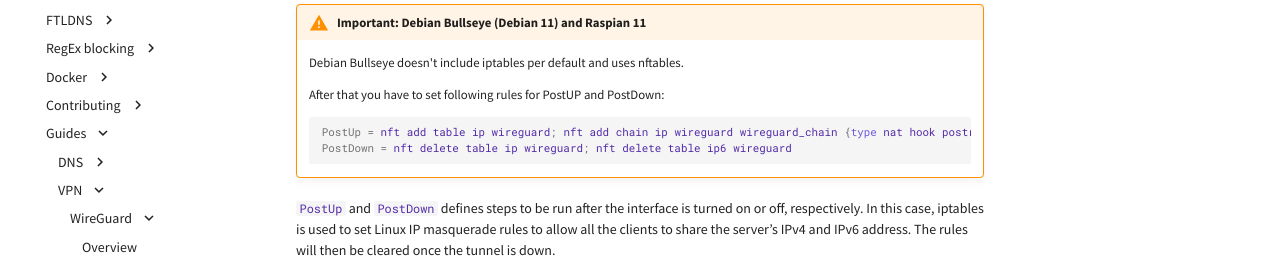
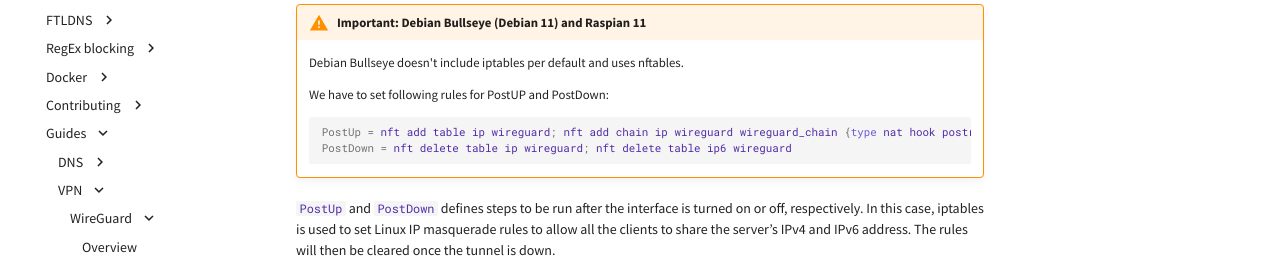
Before and after one commit to pi-hole/docs, an MkDocs documentation site: the page built from docs/guides/vpn/wireguard/internal.md, in a window 1280 px wide and 900 px high, scrolled down 753 px. Shown: the part 193-461 px from the top of the window. Built offline with MkDocs 1.6.1 and Material for MkDocs 9.7.7, drawn with Linux system fonts in a browser that asks for light colours; comment, search, counter and statistics services are not loaded.

Commit message:
Update internal.md

````diff
--- a/docs/guides/vpn/wireguard/internal.md
+++ b/docs/guides/vpn/wireguard/internal.md
@@ -48,7 +48,7 @@
 !!! warning "**Important:** Debian Bullseye (Debian 11) and Raspian 11"
     Debian Bullseye doesn't include iptables per default and uses nftables.
 
-    After that you have to set following rules for PostUP and PostDown:
+    We have to set following rules for PostUP and PostDown:
     ```bash
     PostUp = nft add table ip wireguard; nft add chain ip wireguard wireguard_chain {type nat hook postrouting priority srcnat\; policy accept\;}; nft add rule ip wireguard wireguard_chain oifname "eth0" counter packets 0 bytes 0 masquerade; nft add table ip6 wireguard; nft add chain ip6 wireguard wireguard_chain {type nat hook postrouting priority srcnat\; policy accept\;}; nft add rule ip6 wireguard wireguard_chain oifname "eth0" counter packets 0 bytes 0 masquerade
     PostDown = nft delete table ip wireguard; nft delete table ip6 wireguard
````
